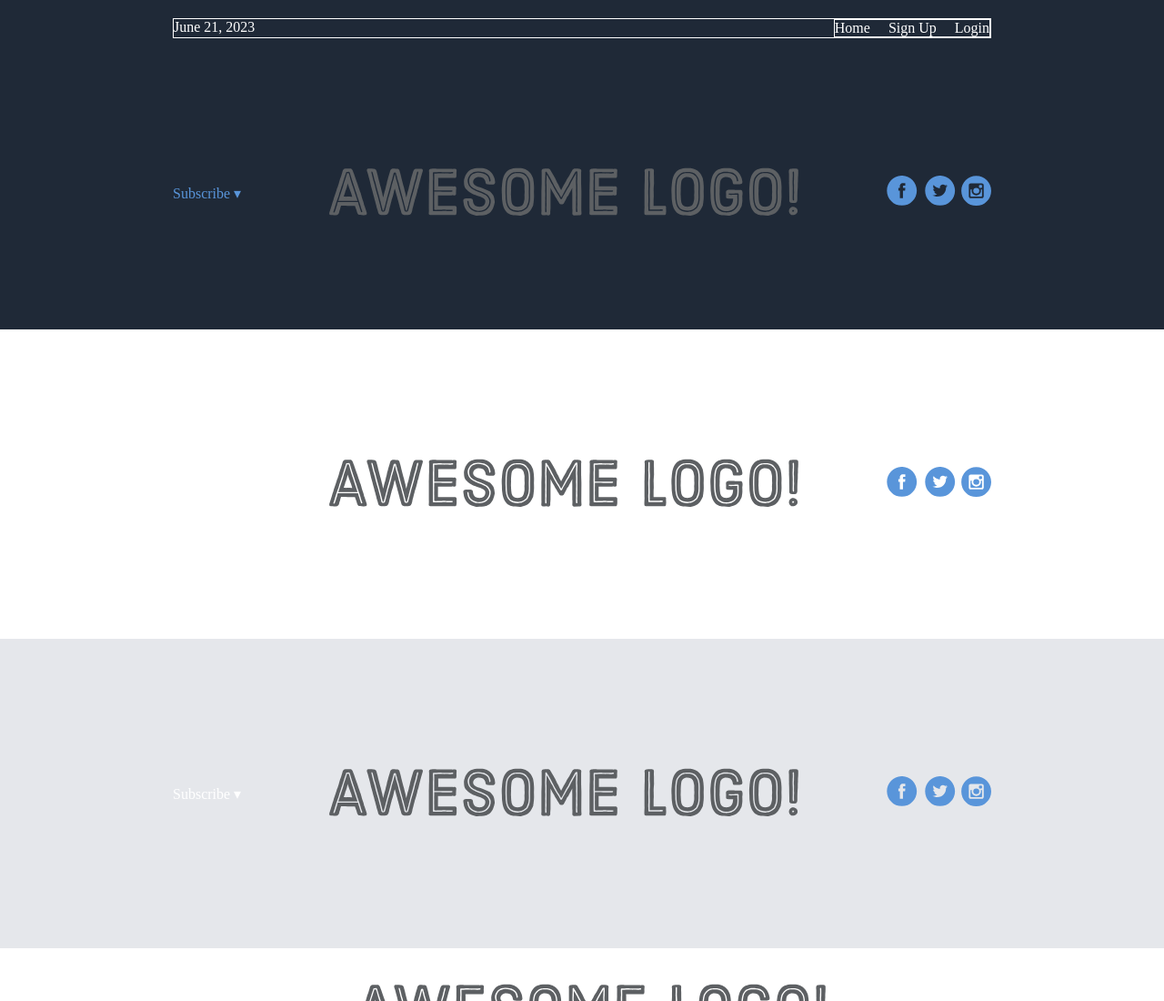
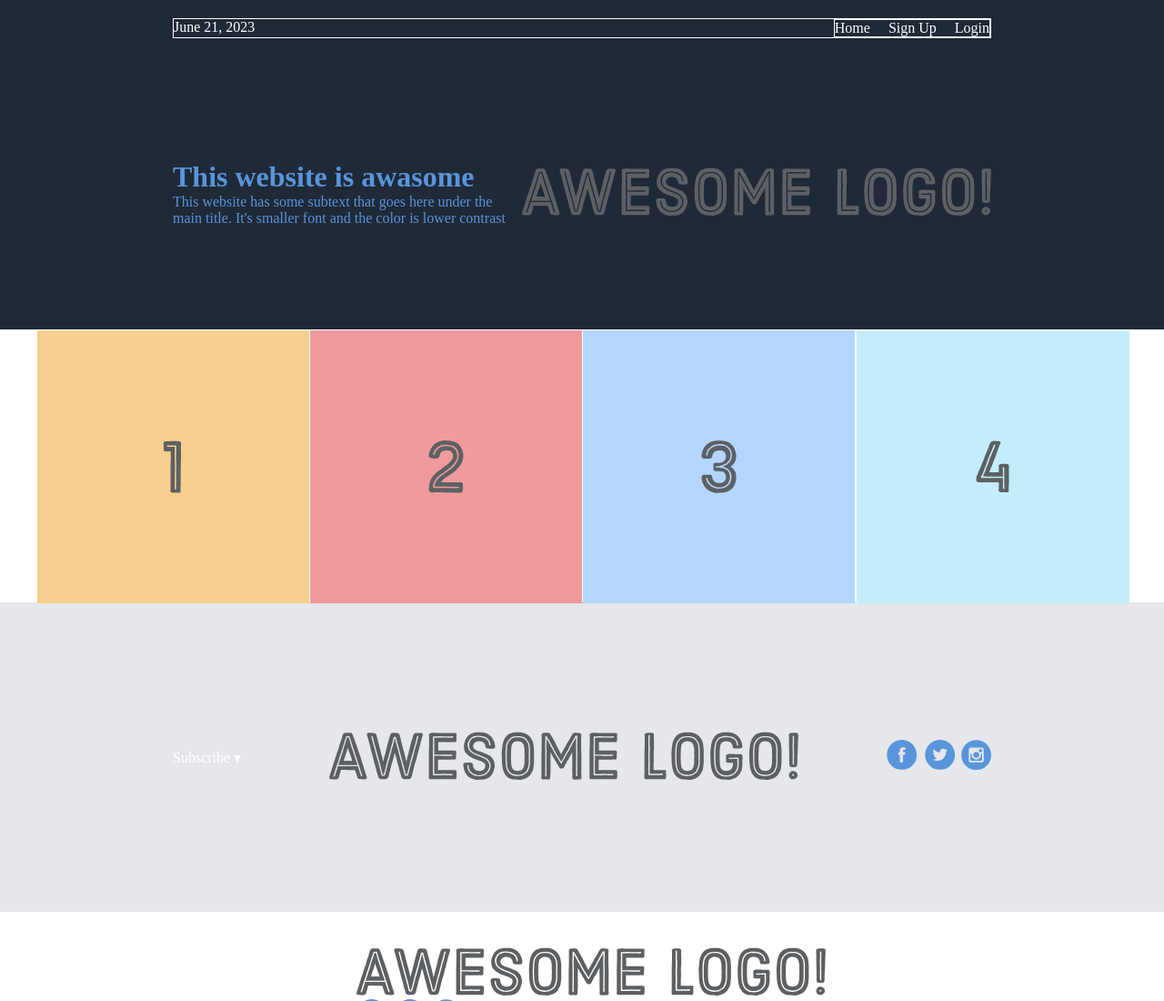
Before and after one commit to zabayodev/Odin-Website, a plain HTML site: page index.html in a window 1280 px wide. Shown: the top 1100 px of the page at 91% size. Drawn offline with Linux system fonts and the light colour scheme.

Commit message:
Adding images template to the website

```diff
--- a/css/styles.css
+++ b/css/styles.css
@@ -42,12 +42,20 @@
     align-items: center;
 }
 
-.info-container {
-    color: #fff;
-    background-color: #ffff;
-    padding: 20px 0;
+.photo-grid-container {
     display: flex;
     justify-content: center;
+}
+.photo-grid {
+    width: 900px;
+    display: flex;
+    justify-content: center;
+    flex-wrap: nowrap;
+}
+.photo-grid-item {
+    border: 1px solid #ffff;
+    width: 300px;
+    height: 300px;
 }
 
 .quota-container {
@@ -63,6 +71,7 @@
     padding: 20px 0;
     display: flex;
     justify-content: center;
+    height: 400px;
 }
 .footer-container {
     color: #fff;
--- a/index.html
+++ b/index.html
@@ -19,17 +19,21 @@
     </div>
     <div class="header-container">
         <div class="header">
-            <div class="subscribe">Subscribe &#9662;</div>
+            <div class="heading"><h1>This website is awasome</h1>
+                <p>This website has some subtext that goes here under the main title.
+                    It's smaller font and the color is lower contrast
+                </p>
+            </div>
             <div class="logo"><img src="./images/awesome-logo.svg"></div>
-            <div class="social"><img src="./images/social-icons.svg"></div>
         </div>
     </div>
 
-    <div class="info-container">
-        <div class="header">
-            <div class="subscribe">Subscribe &#9662;</div>
-            <div class="logo"><img src="./images/awesome-logo.svg"></div>
-            <div class="social"><img src="./images/social-icons.svg"></div>
+    <div class="photo-grid-container">
+        <div class="photo-grid">
+            <div class="photo-grid-item first-item"><img src="./images/one.svg"></div>
+            <div class="photo-grid-item"><img src="./images/two.svg"></div>
+            <div class="photo-grid-item"><img src="./images/three.svg"></div>
+            <div class="photo-grid-item"><img src="./images/four.svg"></div>
         </div>
     </div>
 
```
